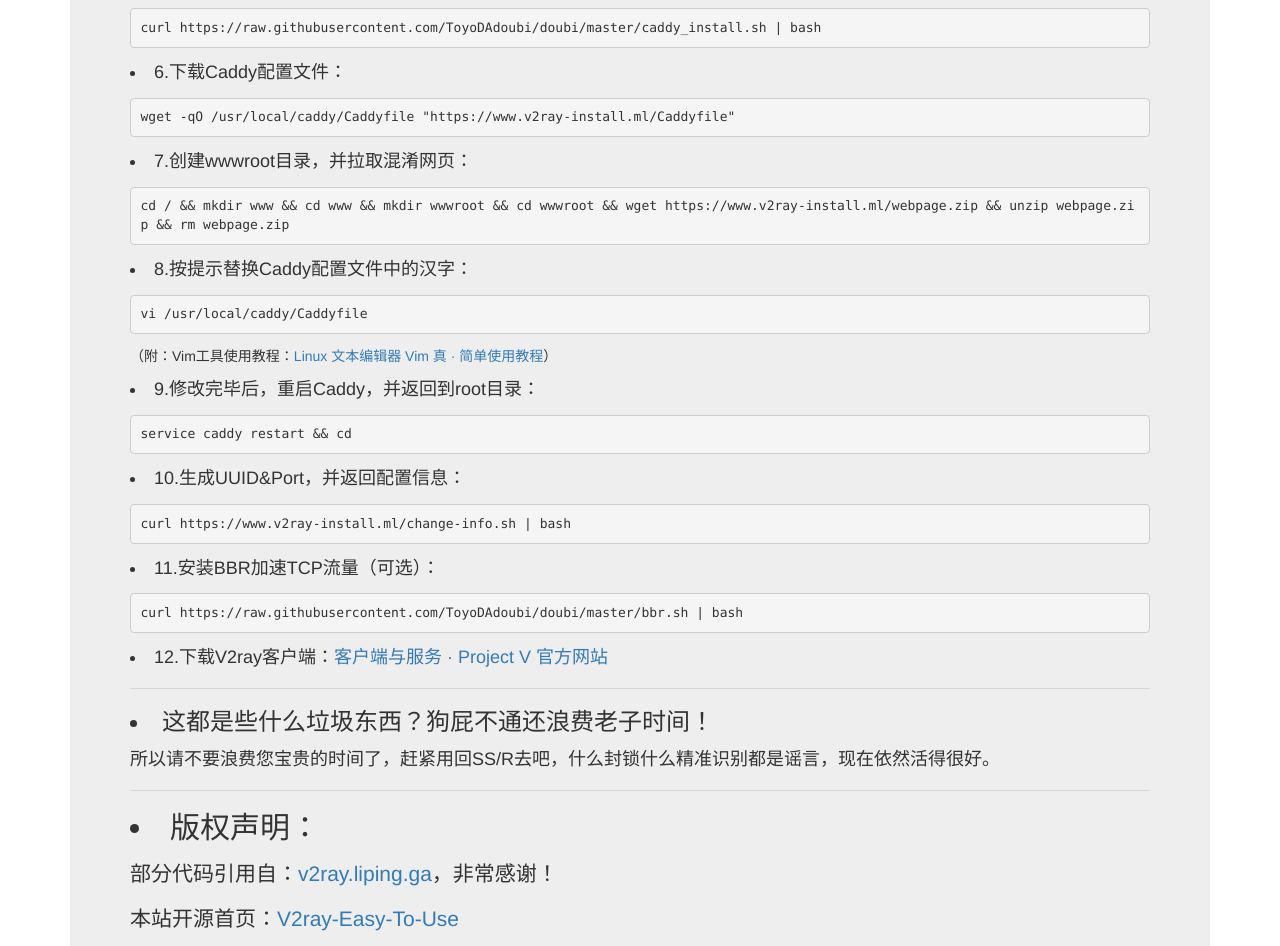
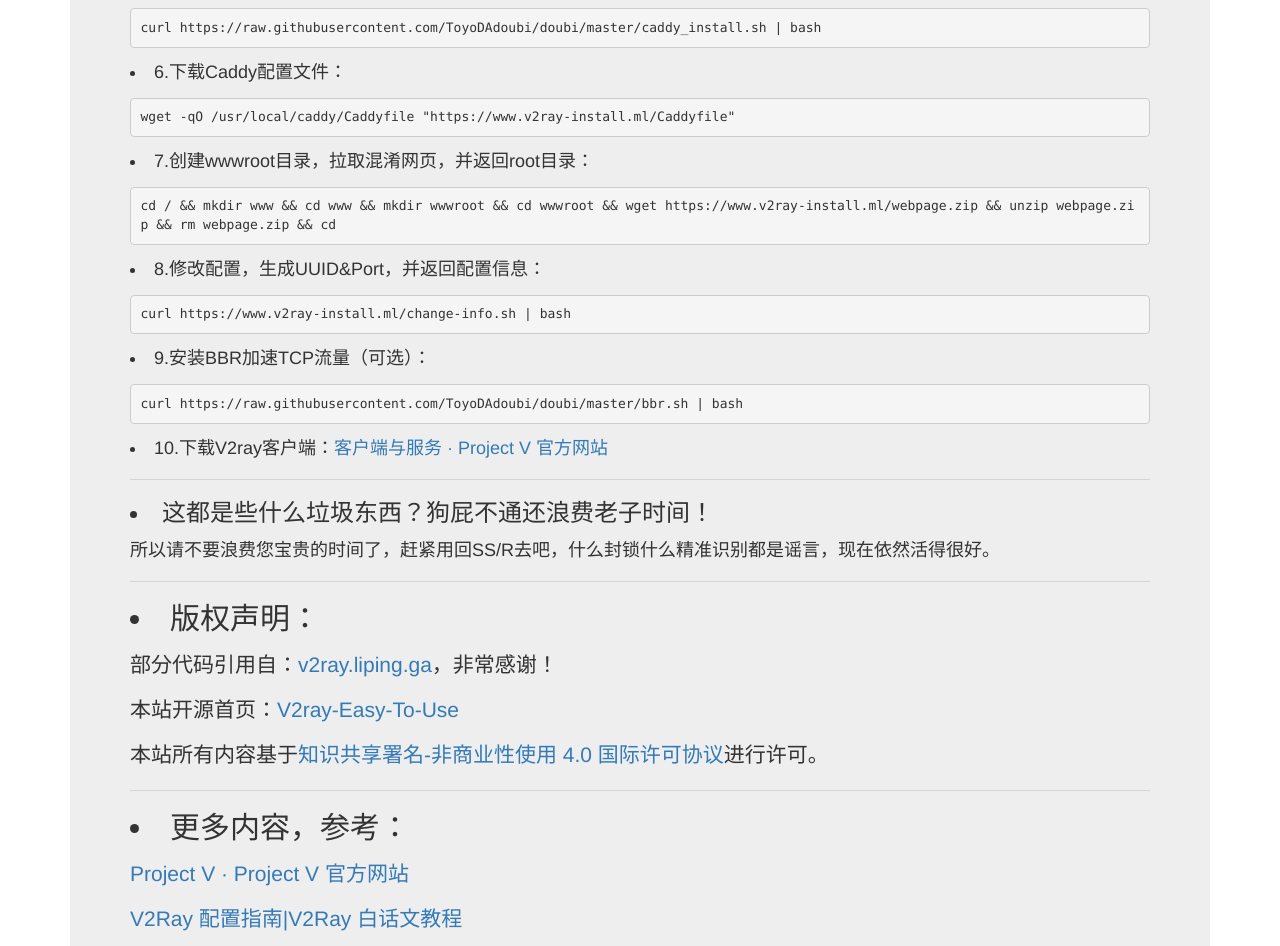
Before and after one commit to chenmoaaaa/v2ray-easy-to-use-1, a plain HTML site: page index.html in a window 1280 px wide. Shown: the part 1940-2886 px from the top of the page. Drawn offline with nearby package versions, Linux system fonts and the light colour scheme.

Commit message:
Update index.html

```diff
--- a/index.html
+++ b/index.html
@@ -73,18 +73,13 @@
             <p><pre><code>curl https://raw.githubusercontent.com/ToyoDAdoubi/doubi/master/caddy_install.sh | bash</code></pre></p>
           <p><h4><li>6.下载Caddy配置文件：</li></h4></p>
             <p><pre><code>wget -qO /usr/local/caddy/Caddyfile "https://www.v2ray-install.ml/Caddyfile"</code></pre></p>
-          <p><h4><li>7.创建wwwroot目录，并拉取混淆网页：</li></h4></p>
-            <p><pre><code>cd / && mkdir www && cd www && mkdir wwwroot && cd wwwroot && wget https://www.v2ray-install.ml/webpage.zip && unzip webpage.zip && rm webpage.zip</code></pre></p>
-          <p><h4><li>8.按提示替换Caddy配置文件中的汉字：</li></h4></p>
-            <p><pre><code>vi /usr/local/caddy/Caddyfile</code></pre></p>
-          <p><h5>（附：Vim工具使用教程：<a href="https://doub.io/linux-jc1/">Linux 文本编辑器 Vim 真 · 简单使用教程</a>）</h5></p>
-          <p><h4><li>9.修改完毕后，重启Caddy，并返回到root目录：</li></h4></p>
-            <p><pre><code>service caddy restart && cd</code></pre></p>
-          <p><h4><li>10.生成UUID&Port，并返回配置信息：</li></h4></p>
+          <p><h4><li>7.创建wwwroot目录，拉取混淆网页，并返回root目录：</li></h4></p>
+            <p><pre><code>cd / && mkdir www && cd www && mkdir wwwroot && cd wwwroot && wget https://www.v2ray-install.ml/webpage.zip && unzip webpage.zip && rm webpage.zip && cd</code></pre></p>
+          <p><h4><li>8.修改配置，生成UUID&Port，并返回配置信息：</li></h4></p>
             <p><pre><code>curl https://www.v2ray-install.ml/change-info.sh | bash</code></pre></p>
-	  <p><h4><li>11.安装BBR加速TCP流量（可选）：</li></h4></p>
+	  <p><h4><li>9.安装BBR加速TCP流量（可选）：</li></h4></p>
 	    <p><pre><code>curl https://raw.githubusercontent.com/ToyoDAdoubi/doubi/master/bbr.sh | bash</code></pre></p>
-          <p><h4><li>12.下载V2ray客户端：<a href="https://www.v2ray.com/ui_client">客户端与服务 · Project V 官方网站</a></li></h4></p>
+          <p><h4><li>10.下载V2ray客户端：<a href="https://www.v2ray.com/ui_client">客户端与服务 · Project V 官方网站</a></li></h4></p>
           <hr />
 	  <p><h3><li>这都是些什么垃圾东西？狗屁不通还浪费老子时间！</li></h3></p>
 	  <p><h4>所以请不要浪费您宝贵的时间了，赶紧用回SS/R去吧，什么封锁什么精准识别都是谣言，现在依然活得很好。</h4></p>
```
